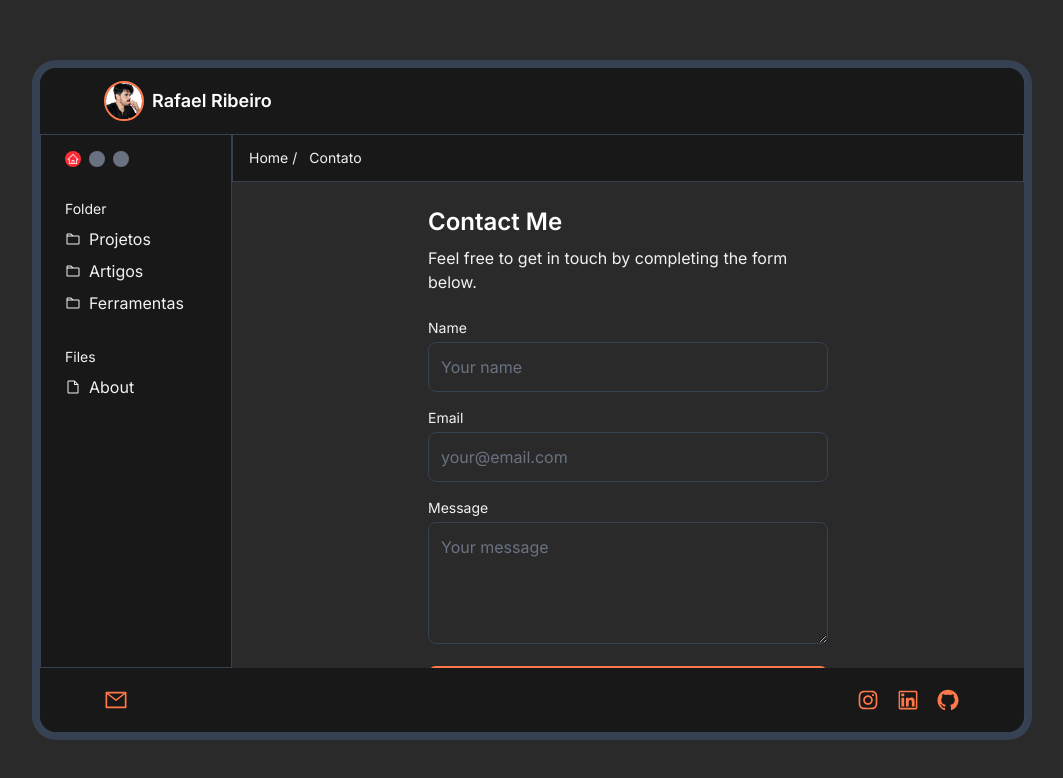
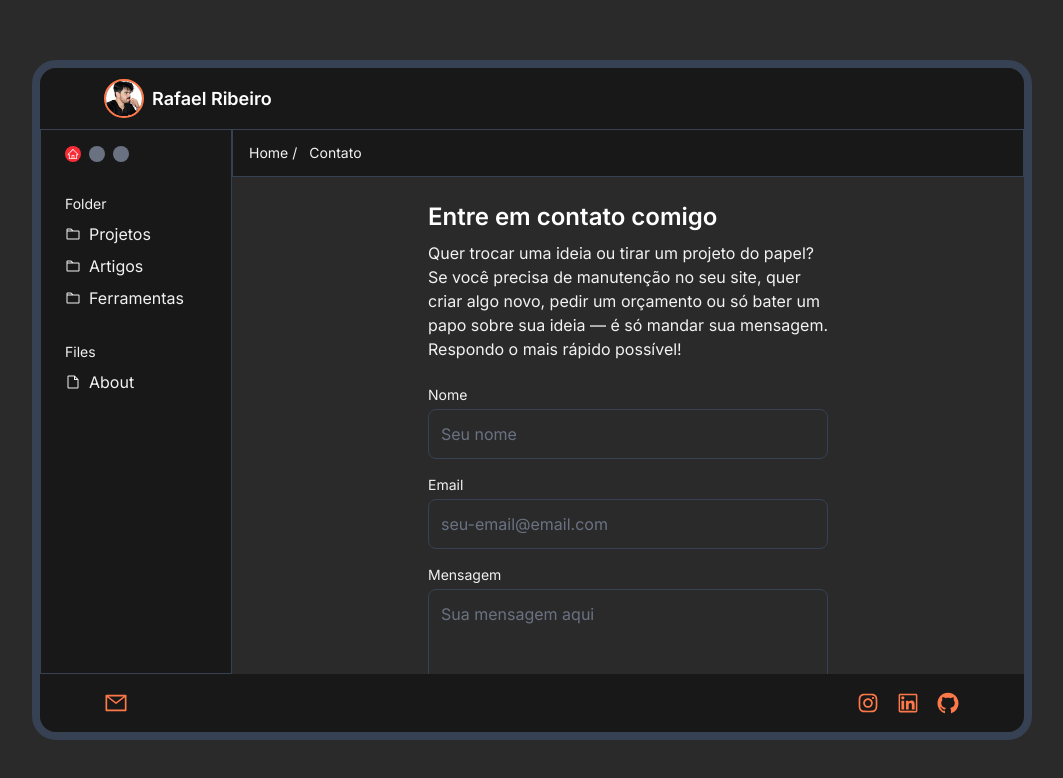
Before and after one commit to RafahOlive/rafa-blog, a Next.js app: page /contato in a window 1280 px wide. Shown: the top 778 px of the page, without its empty margins (108-1171 px from the left). Built offline with nearby package versions, Linux system fonts and the light colour scheme.

Commit message:
Adjusting hero

```diff
--- a/src/app/(files)/contato/page.tsx
+++ b/src/app/(files)/contato/page.tsx
@@ -1,9 +1,14 @@
 export default function Contato() {
   return (
     <div className="max-w-md mx-auto p-6">
-      <h1 className="text-2xl font-bold text-white mb-2">Contact Me</h1>
+      <h1 className="text-2xl font-bold text-white mb-2">
+        Entre em contato comigo
+      </h1>
       <p className="text-subtitle mb-6">
-        Feel free to get in touch by completing the form below.
+        Quer trocar uma ideia ou tirar um projeto do papel? Se você precisa de
+        manutenção no seu site, quer criar algo novo, pedir um orçamento ou só
+        bater um papo sobre sua ideia — é só mandar sua mensagem. Respondo o
+        mais rápido possível!
       </p>
 
       <form
@@ -18,13 +23,13 @@ export default function Contato() {
         />
         <div>
           <label htmlFor="name" className="block text-sm text-subtitle mb-1">
-            Name
+            Nome
           </label>
           <input
             type="text"
             id="name"
             name="name"
-            placeholder="Your name"
+            placeholder="Seu nome"
             required
             className="w-full rounded-lg bg-bg-alt-smooth border border-gray-700 p-3 text-white placeholder:text-gray-500 focus:outline-none focus:ring-2 focus:ring-icons-orange"
           />
@@ -38,7 +43,7 @@ export default function Contato() {
             type="email"
             id="email"
             name="email"
-            placeholder="your@email.com"
+            placeholder="seu-email@email.com"
             required
             className="w-full rounded-lg bg-bg-alt-smooth border border-gray-700 p-3 text-white placeholder:text-gray-500 focus:outline-none focus:ring-2 focus:ring-icons-orange"
           />
@@ -46,12 +51,12 @@ export default function Contato() {
 
         <div>
           <label htmlFor="message" className="block text-sm text-subtitle mb-1">
-            Message
+            Mensagem
           </label>
           <textarea
             id="message"
             name="message"
-            placeholder="Your message"
+            placeholder="Sua mensagem aqui"
             rows={4}
             required
             className="w-full rounded-lg bg-bg-alt-smooth border border-gray-700 p-3 text-white placeholder:text-gray-500 focus:outline-none focus:ring-2 focus:ring-icons-orange"
--- a/src/app/components/Hero.tsx
+++ b/src/app/components/Hero.tsx
@@ -4,13 +4,16 @@ import { PiFolder, PiFile } from "react-icons/pi";
 export default function Hero() {
   return (
     <div
-      className="flex flex-col
+      className="h-full
+      px-4
+      flex flex-col gap-8 items-center justify-center
       lg:flex-row lg:items-center lg:gap-32
-      p-16
+
       "
     >
       <section
-        className="text-center w-full
+        className="flex flex-col gap-4
+        text-center
         lg:flex-1 lg:text-left
         "
       >
@@ -25,7 +28,8 @@ export default function Hero() {
       </section>
 
       <section
-        className="grid grid-cols-2 gap-4 px-12 py-6 max-w-md mx-auto
+        className="w-50
+        grid grid-cols-2 gap-8
         lg:flex-1 lg:px-0 lg:py-0 lg:mx-0 lg:max-w-none lg:gap-16
         "
       >
--- a/src/app/page.tsx
+++ b/src/app/page.tsx
@@ -2,7 +2,7 @@ import Hero from "./components/Hero";
 
 export default function Home() {
   return (
-    <div className="flex flex-col justify-center items-center">
+    <div className="h-full">
       <Hero />
     </div>
 
```
